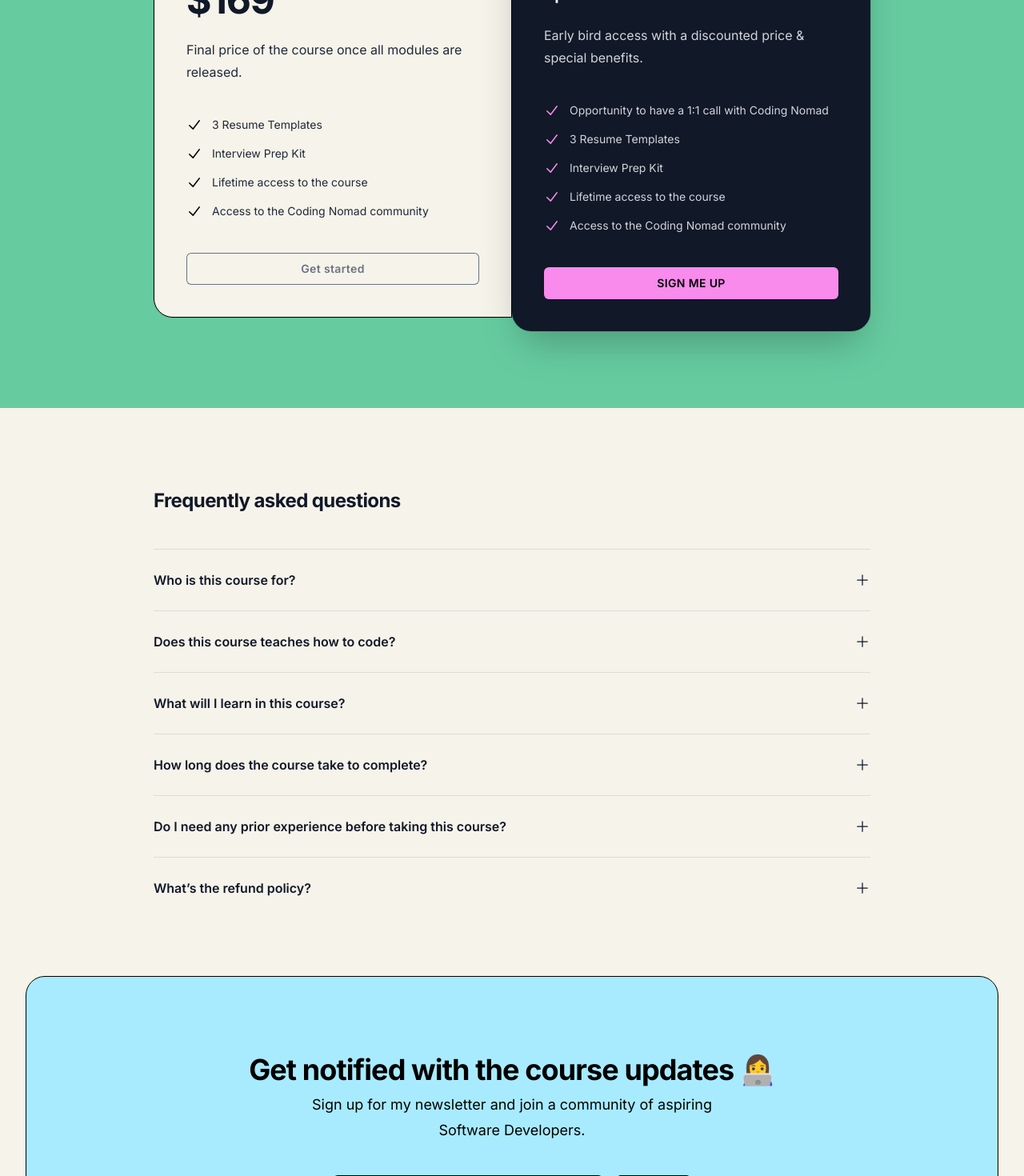
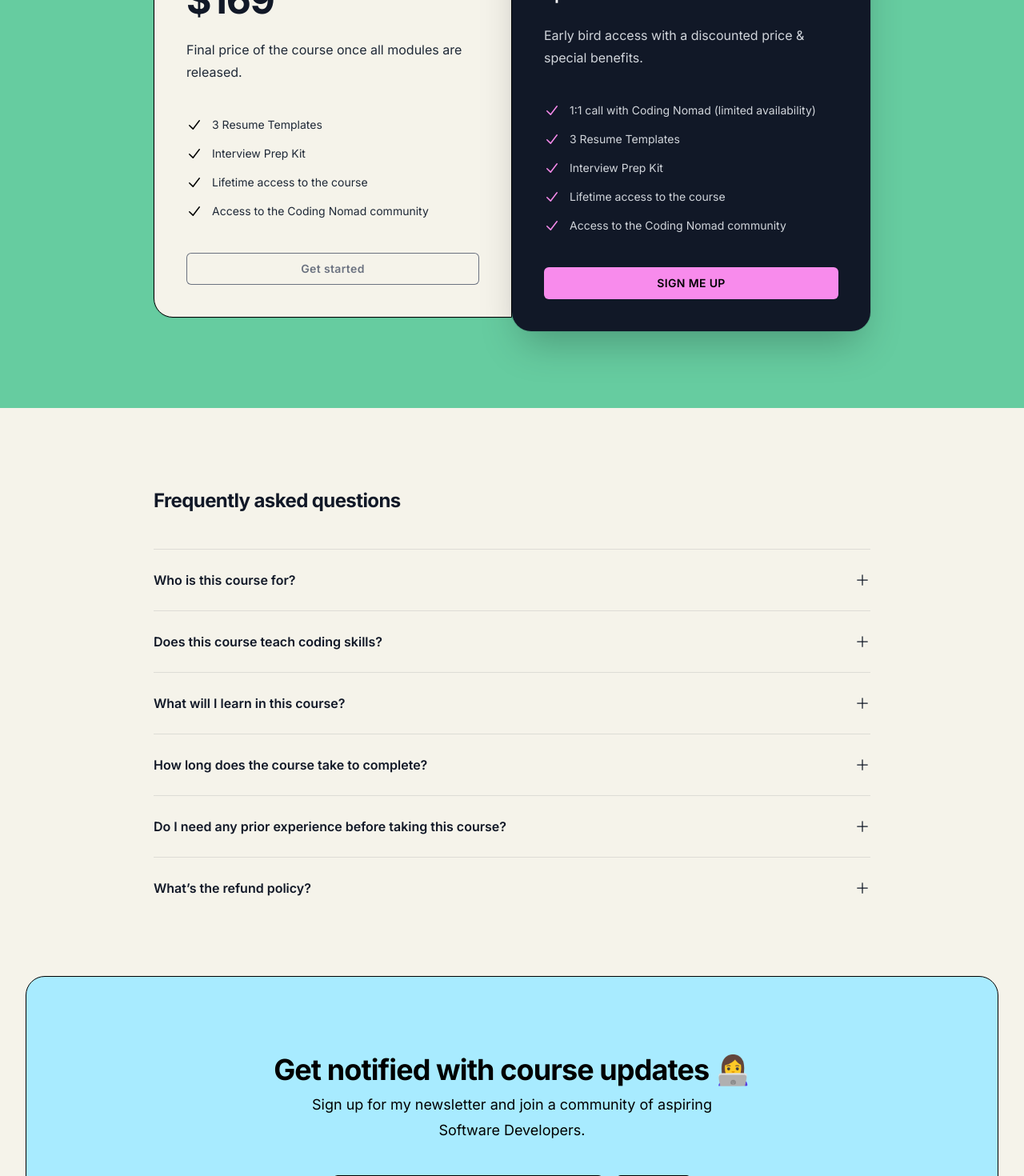
Before and after one commit to acodingnomad/get-hired-2024, a Next.js app: page / in a window 1280 px wide. Shown: the part 3260-4730 px from the top of the page at 80% size. Built offline with nearby package versions, Linux system fonts and the light colour scheme.

Commit message:
change icon, update copy

```diff
--- a/src/pages/Newsletter.js
+++ b/src/pages/Newsletter.js
@@ -52,7 +52,7 @@ const Newsletter = () => {
       <div className="mx-auto max-w-7xl sm:px-6 lg:px-8">
         <div className="bg-[#a8ebff] border-[1px] border-black relative isolate overflow-hidde px-6 py-24 sm:rounded-3xl sm:px-24">
           <h2 className="mx-auto max-w-2xl text-center text-2xl font-bold tracking-tight text-black sm:text-4xl">
-            Get notified with the course updates 👩‍💻
+            Get notified with course updates 👩‍💻
           </h2>
           <p className="mx-auto mt-2 max-w-xl text-center text-lg leading-8 text-black">
             Sign up for my newsletter and join a community of aspiring Software
--- a/src/pages/Pricing.js
+++ b/src/pages/Pricing.js
@@ -23,7 +23,7 @@ const tiers = [
     description:
       "Early bird access with a discounted price & special benefits.",
     features: [
-      "Opportunity to have a 1:1 call with Coding Nomad",
+      "1:1 call with Coding Nomad (limited availability)",
       "3 Resume Templates",
       "Interview Prep Kit",
       "Lifetime access to the course",
--- a/src/pages/Questions.js
+++ b/src/pages/Questions.js
@@ -9,24 +9,24 @@ const faqs = [
     answer: `This course is designed for aspiring software developers, whether you're fresh out of a coding bootcamp, a recent computer science graduate, or self-taught, looking to land your first job in the tech industry. If you want to improve your resume, portfolio, and interview skills to secure more job interviews and offers, this course is for you.`,
   },
   {
-    question: "Does this course teaches how to code?",
+    question: "Does this course teach coding skills?",
     answer: `No, this course doesn't teach coding skills.`,
   },
   {
     question: "What will I learn in this course?",
-    answer: `You'll learn how to create a compelling resume and portfolio that stands out to tech recruiters and hiring managers. We'll also cover essential interview preparation techniques, ensuring you're fully equipped to impress in any interview scenario.`,
+    answer: `You'll learn how to create a compelling resume and portfolio that stands out to tech recruiters and hiring managers. We will also cover essential interview preparation techniques, ensuring you're fully equipped to impress in any interview scenario.`,
   },
   {
     question: "How long does the course take to complete?",
-    answer: `The course is self-paced, but most students complete it within 4 to 6 weeks, dedicating a few hours each week to watch the videos and complete homework.`,
+    answer: `The course is self-paced, but most students complete it within 4 to 6 weeks, dedicating a few hours each week to watch the videos and complete the homework.`,
   },
   {
     question: "Do I need any prior experience before taking this course?",
-    answer: `While no specific prior experience is required, it's beneficial to have a basic understanding of software development principles and some coding experience to make the most of the course content, especially for portfolio development and technical interviews.`,
+    answer: `While no specific prior experience is necessary, it's beneficial to have a basic understanding of software development principles and some coding experience to make the most of the course content, especially for portfolio development and technical interviews.`,
   },
   {
     question: `What’s the refund policy?`,
-    answer: `If you don't think it was worth it, contact me within the first 30 days and I will provide a full refund.`,
+    answer: `If you don't think it was worth it, contact me within the first 14 days and I will provide a full refund.`,
   },
 ];
 
```
Also changed, not shown: src/app/icon.png.
